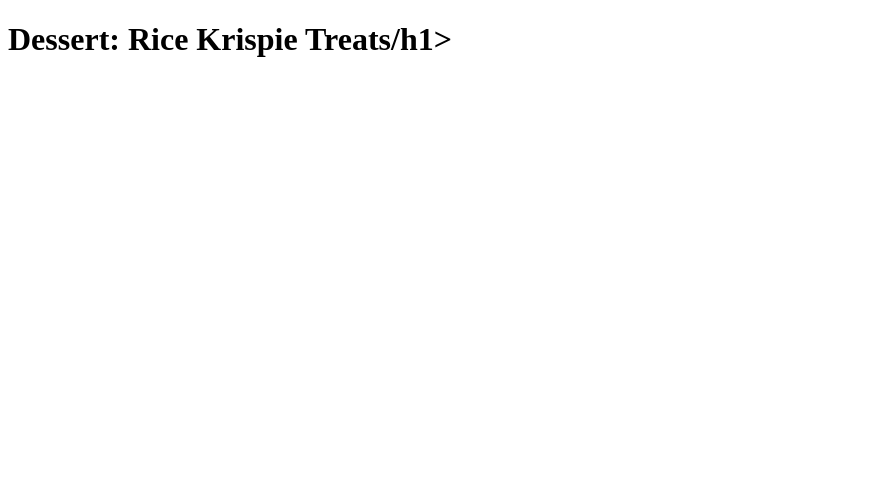
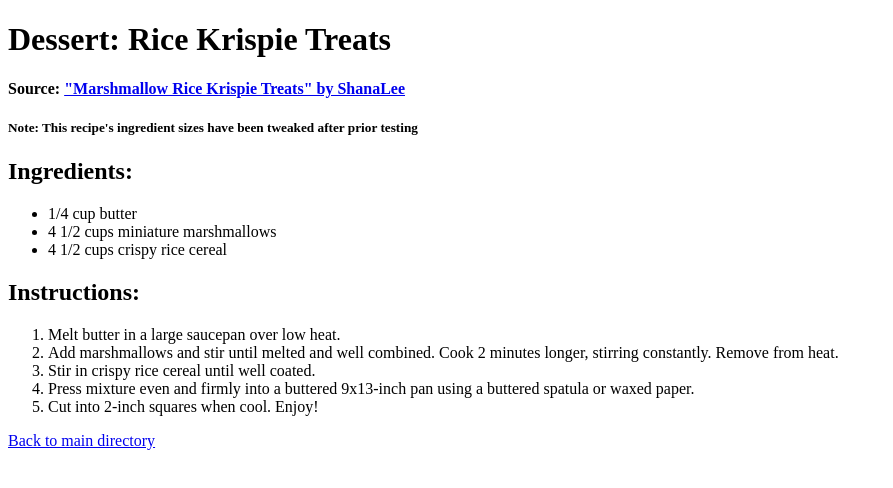
Before and after one commit to DaneWolfe/Recipe-List, a plain HTML site: page Recipes/Dessert.html in a window 1280 px wide. Shown: the whole page, without its empty margins (0-893 px from the left). Drawn offline with Linux system fonts and the light colour scheme.

Commit message:
Updated the dessert recipe page -Included a recipe for rice krispie treats and the source for it. -Added a back link to the main directory.

```diff
--- a/Recipes/Dessert.html
+++ b/Recipes/Dessert.html
@@ -7,7 +7,29 @@
 </head>
 <body>
 
-    <h1>Dessert: Rice Krispie Treats/h1>
+    <h1>Dessert: Rice Krispie Treats</h1>
+
+        <h4>Source: <a href="https://www.allrecipes.com/recipe/9959/marshmallow-treats/" target="_blank" rel="noopener noreferrer">"Marshmallow Rice Krispie Treats" by ShanaLee</a></h4>
+
+        <h5>Note: This recipe's ingredient sizes have been tweaked after prior testing</h5>
+
+        <h2>Ingredients:</h2>
+        <ul>
+            <li>1/4 cup butter</li>
+            <li>4 1/2 cups miniature marshmallows</li>
+            <li>4 1/2 cups crispy rice cereal</li>
+        </ul>
+
+        <h2>Instructions:</h2>
+        <ol>
+            <li>Melt butter in a large saucepan over low heat.</li>
+            <li>Add marshmallows and stir until melted and well combined. Cook 2 minutes longer, stirring constantly. Remove from heat.</li>
+            <li>Stir in crispy rice cereal until well coated.</li>
+            <li>Press mixture even and firmly into a buttered 9x13-inch pan using a buttered spatula or waxed paper.</li>
+            <li>Cut into 2-inch squares when cool. Enjoy!</li>
+        </ol>
+
+        <a href="../index.html">Back to main directory</a>
 
 </body>
 </html>
```
